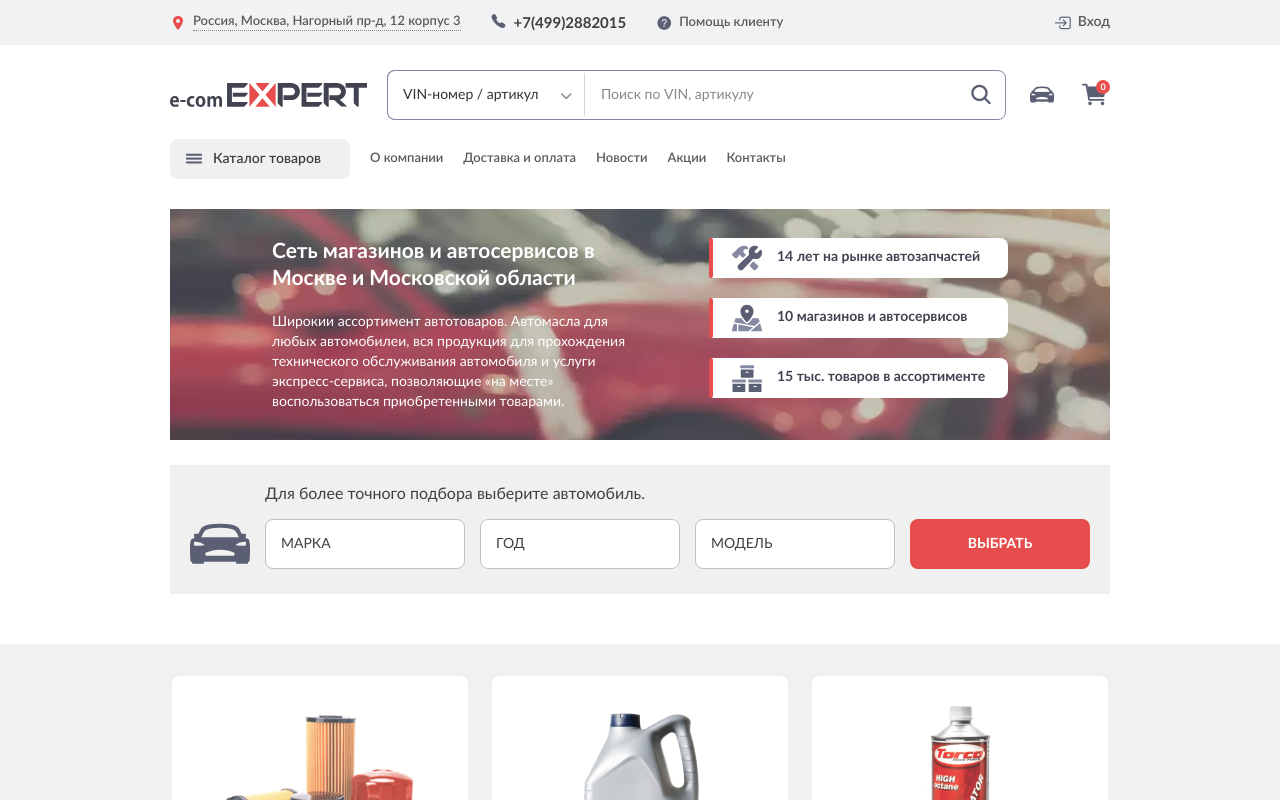
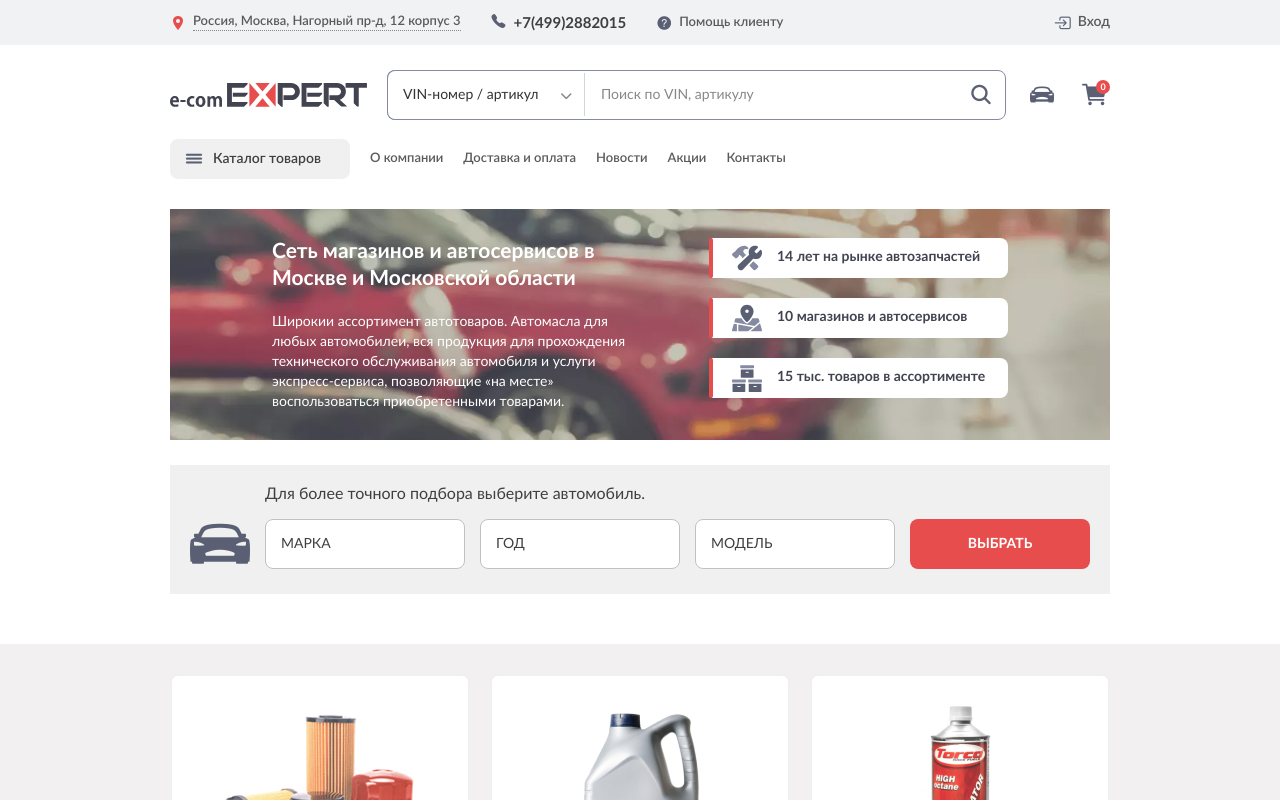
Before and after one commit to BelskiS/React, a Next.js app in the folder react_demo2/: page / in a window 1280 px wide. Shown: the top 800 px of the page. Built offline with nearby package versions, Linux system fonts and the light colour scheme.

Commit message:
добавлиен пареметр картинке

```diff
--- a/react_demo2/components/Main/AdvantageMain/advantage.module.scss
+++ b/react_demo2/components/Main/AdvantageMain/advantage.module.scss
@@ -3,7 +3,9 @@
 .main {
     & .wrap_main_item {
         background-image: url('../../../public/static/advantage_main/font_advantage_main.png');
-        background-image: -webkit-image-set(url('../../../public/static/advantage_main/font_advantage_main.webp'));
+        background-image: -webkit-image-set(url('../../../public/static/advantage_main/font_advantage_main.webp') 1x);
+        background-repeat: no-repeat;
+        background-size: cover;
         position: relative;
         display: flex;
         align-items: center;
--- a/react_demo2/components/Main/HelpMain/helpMain.module.scss
+++ b/react_demo2/components/Main/HelpMain/helpMain.module.scss
@@ -4,7 +4,7 @@
     padding-top: 50px;
     & .section {
         background-image: url('../../../public/help_fon.png');
-        background-image: -webkit-image-set(url('../../../public/help_fon.webp'));
+        background-image: -webkit-image-set(url('../../../public/help_fon.webp') 1x);
         display: flex;
         align-items: center;
         justify-content: center;
```
